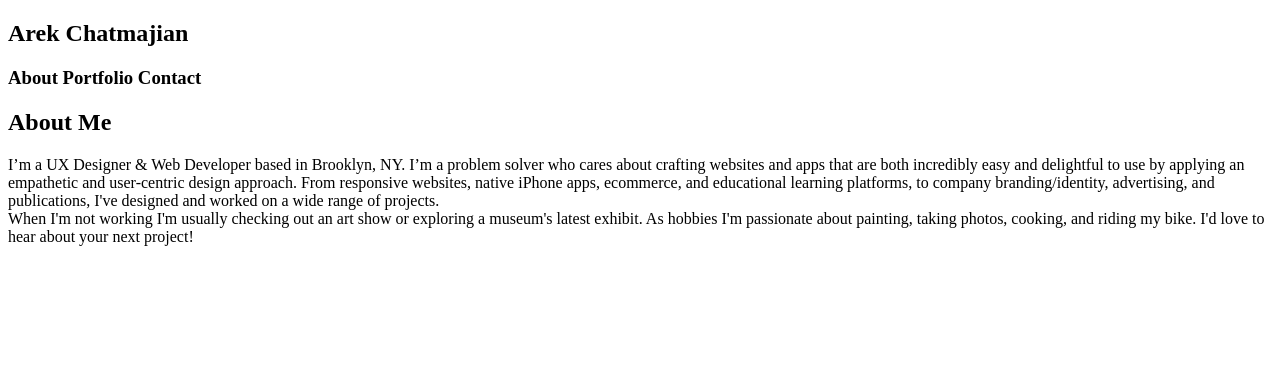
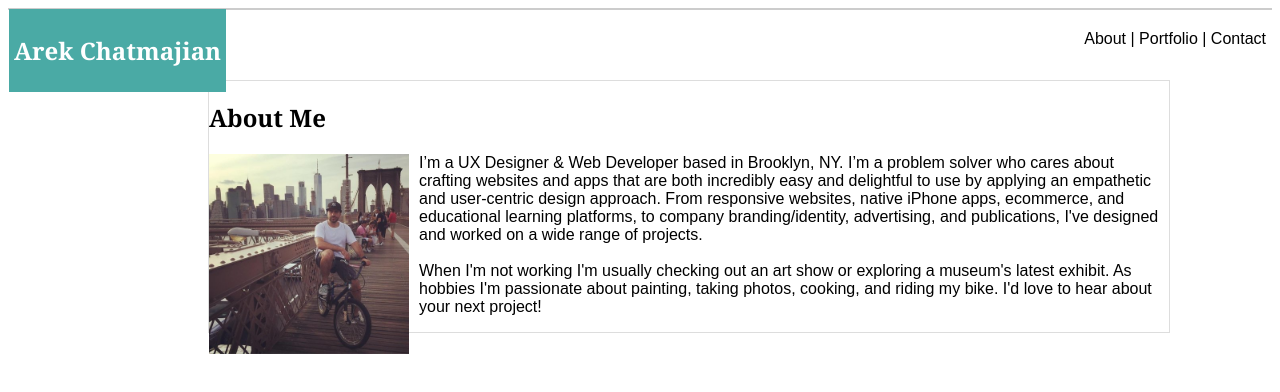
Before and after one commit to achatmajian/Basic-Portfolio, a plain HTML site: page index.html in a window 1280 px wide. Drawn offline with Linux system fonts and the light colour scheme.

Commit message:
began styling index.html page

```diff
--- a/assets/css/style.css
+++ b/assets/css/style.css
@@ -0,0 +1,59 @@
+/* Top Navigation Section */
+
+
+.top-nav {
+    background-color:#ffffff;
+    border-style: solid;
+    border-width: 1px;
+    border-color: #cccccc;
+}
+
+#nav-logo{
+background-color: #4aaaa5;
+color: white;
+float: left;
+padding: 5px;
+}
+
+#nav-links{
+float: right;
+padding: 5px;
+overflow: auto;
+}
+
+
+
+/* Main Content Section */
+
+.about-container {
+    background-color: #ffffff;
+    border-style: solid;
+    border-width: 1px;
+    border-color: #dddddd;
+    width: 960px;
+    margin: 70px 0px 0px 200px;
+}
+
+#about-title{
+
+}
+
+#about-content {
+
+}
+
+
+/* Text & Image */
+
+h1 {
+    font-family: 'Georgia', Times, Times New Roman, serif;
+}
+
+p {
+    font-family:'Arial', 'Helvetica Neue', Helvetica, sans-serif;
+}
+
+img {
+    float:left;
+    margin: 0px 10px 10px 0px;
+}
--- a/contact.html
+++ b/contact.html
@@ -0,0 +1,35 @@
+<!DOCTYPE html>
+    <head>
+        <meta charset="utf-8">
+        <title>Arek Chatmajian Basic Portfolio</title>
+        <link rel="stylesheet" href="">
+    </head>
+    <body>
+
+        <header>
+        <div class="top-nav">
+
+            <section id="logo">
+            <h1>Arek Chatmajian</h1>
+            </section>
+
+            <section id="nav-links">
+            <h3>About Portfolio Contact</h3>
+            </section>
+        </div>
+        </header>
+
+        <div class="contact-container">
+
+            <section id="contact-title">
+            <h2>About Me</h2>
+            </section>
+
+            <section id="input-fields">
+
+
+            </section>
+
+        </div>
+    </body>
+</html>
--- a/index.html
+++ b/index.html
@@ -1,24 +1,20 @@
 <!DOCTYPE html>
-<!--[if lt IE 7]>      <html class="no-js lt-ie9 lt-ie8 lt-ie7"> <![endif]-->
-<!--[if IE 7]>         <html class="no-js lt-ie9 lt-ie8"> <![endif]-->
-<!--[if IE 8]>         <html class="no-js lt-ie9"> <![endif]-->
-<!--[if gt IE 8]><!--> <html class="no-js"> <!--<![endif]-->
     <head>
         <meta charset="utf-8">
         <title>Arek Chatmajian Basic Portfolio</title>
-        <link rel="stylesheet" href="">
+        <link rel="stylesheet" href="assets/css/style.css">
     </head>
     <body>
 
         <header>
         <div class="top-nav">
 
-            <section id="logo">
+            <section id="nav-logo">
             <h1>Arek Chatmajian</h1>
             </section>
 
             <section id="nav-links">
-            <h3>About Portfolio Contact</h3>
+            <p>About | Portfolio | Contact</p>
             </section>
         </div>
         </header>
@@ -26,11 +22,11 @@
         <div class="about-container">
 
             <section id="about-title">
-            <h2>About Me</h2>
+            <h1>About Me</h1>
             </section>
 
-            <section id="about-body-copy">
-            <p>I’m a UX Designer & Web Developer based in Brooklyn, NY. I’m a problem solver who cares about crafting websites and apps that are both incredibly easy and delightful to use by applying an empathetic and user-centric design approach. From responsive websites, native iPhone apps, ecommerce, and educational learning platforms, to company branding/identity, advertising, and publications, I've designed and worked on a wide range of projects.<br>When I'm not working I'm usually checking out an art show or exploring a museum's latest exhibit. As hobbies I'm passionate about painting, taking photos, cooking, and riding my bike. I'd love to hear about your next project!</p>
+            <section id="about-content">
+            <p><img src="assets/images/arekbike.jpg" width=200px>I’m a UX Designer & Web Developer based in Brooklyn, NY. I’m a problem solver who cares about crafting websites and apps that are both incredibly easy and delightful to use by applying an empathetic and user-centric design approach. From responsive websites, native iPhone apps, ecommerce, and educational learning platforms, to company branding/identity, advertising, and publications, I've designed and worked on a wide range of projects.<br><br>When I'm not working I'm usually checking out an art show or exploring a museum's latest exhibit. As hobbies I'm passionate about painting, taking photos, cooking, and riding my bike. I'd love to hear about your next project!</p>
             </section>
 
         </div>
```
Also changed, not shown: assets/images/beanstalk-dark.png (added), assets/images/dot-grid.png (added), 2 other files.
